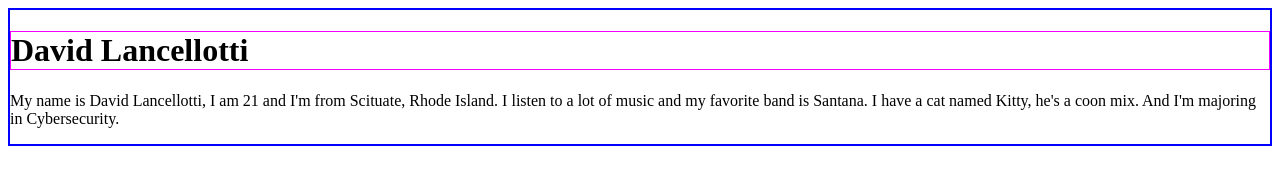
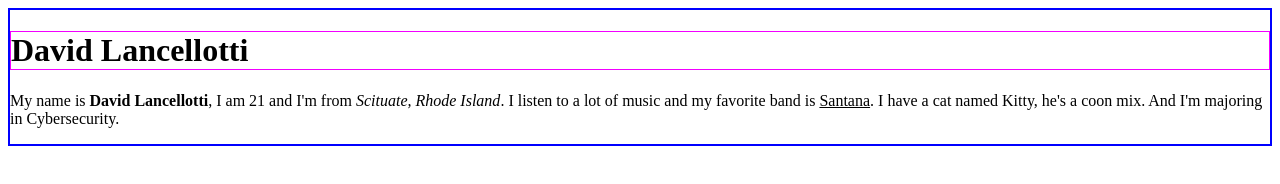
Before and after one commit to dlance102/SE111_22_202320, a plain HTML site: page w1/index.html in a window 1280 px wide. Drawn offline with Linux system fonts and the light colour scheme.

Commit message:
first website

```diff
--- a/w1/index.html
+++ b/w1/index.html
@@ -12,7 +12,7 @@
 <body>
     <div style="border:2px solid blue" >
         <h1 style="border:1px solid rgb(242, 0, 255)">David Lancellotti</h1>
-        <p>My name is David Lancellotti, I am 21 and I'm from Scituate, Rhode Island. I listen to a lot of music and my favorite band is Santana. I have a cat named Kitty, he's a coon mix. And I'm majoring in Cybersecurity.</p>
+        <p>My name is <b>David Lancellotti</b>, I am 21 and I'm from <i>Scituate, Rhode Island</i>. I listen to a lot of music and my favorite band is <u>Santana</u>. I have a cat named Kitty, he's a coon mix. And I'm majoring in Cybersecurity.</p>
     </div>
 </body>
 </html>
```
